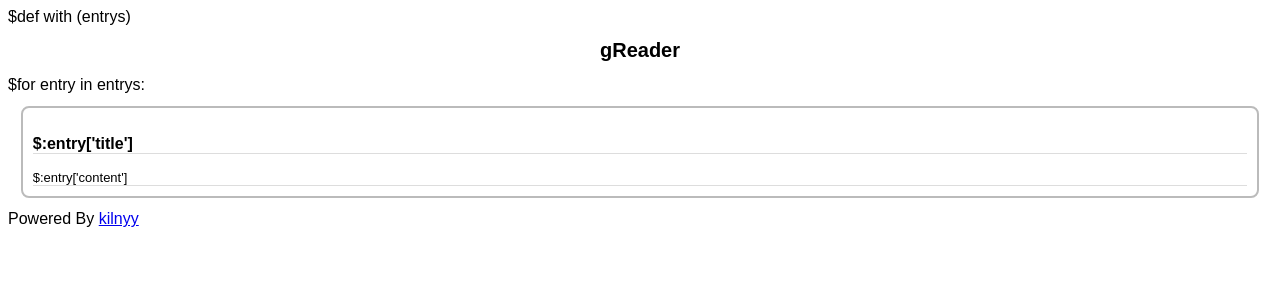
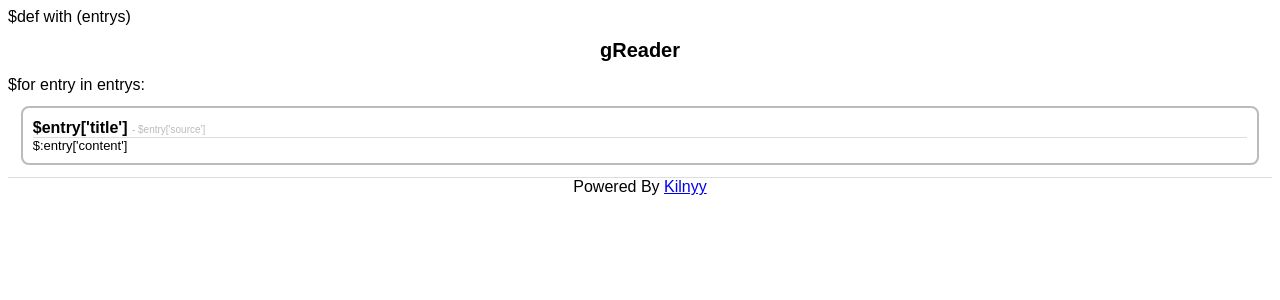
Before and after one commit to kilnyy/Terse-gReader, a PHP site: page /templates/index.html in a window 1280 px wide. Shown: the top 300 px of the page. Run offline with PHP 8.4, Linux system fonts and the light colour scheme.

Commit message:
change css style

```diff
--- a/static/style.css
+++ b/static/style.css
@@ -8,16 +8,12 @@
 {
     display: block;
 }
+
 .rb
 {
     -webkit-border-radius: 8px;
     -moz-border-radius: 8px;
     border-radius: 8px;
-}
-
-.rfloat
-{
-    float: right;
 }
 
 h1
@@ -29,9 +25,20 @@
 h3
 {
     font-size: 16px;
+    display: inline;
+}
+
+span.source
+{
+    font-size: 10px;
+    color: #bbb;
+    display: inline;
+}
+
+div.title
+{
     border-bottom: 1px solid #ddd;
 }
-
 
 div.entry
 {
@@ -44,5 +51,10 @@
 div.entry .content
 {
     font-size: 13px;
-    border-bottom: 1px solid #ddd;
 }
+
+div.footnote
+{
+    text-align: center;
+    border-top: 1px solid #ddd;
+}
--- a/templates/index.html
+++ b/templates/index.html
@@ -8,7 +8,6 @@
         <link rel=stylesheet href="static/style.css" type="text/css" />
         <script type="text/javascript">
         onload=function(){
-
             function getElementsByClassName(classname, node)  {
                 if(!node) node = document.getElementsByTagName("body")[0];
                 var a = [];
@@ -66,11 +65,14 @@
         </div>
         $for entry in entrys:
             <div class="entry rb" entryid="$entry['id']" >
-                <h3> $:entry['title'] </h3>
+                <div class="title">
+                    <h3> $entry['title'] </h3>
+                    <span class="source"> - $entry['source']</span>
+                </div>
                 <div class="content">$:entry['content']</div>
             </div>
-        <div>
-            Powered By <a href="http://www.kilnyy.com">kilnyy</a>
+        <div class="footnote">
+            Powered By <a href="http://www.kilnyy.com">Kilnyy</a>
         </div>
     </body>
 </html>
```
Also changed, not shown: 1 other file.
